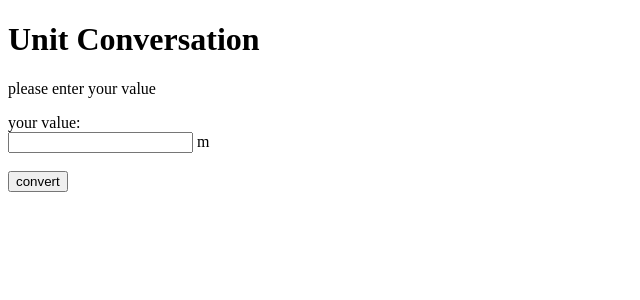
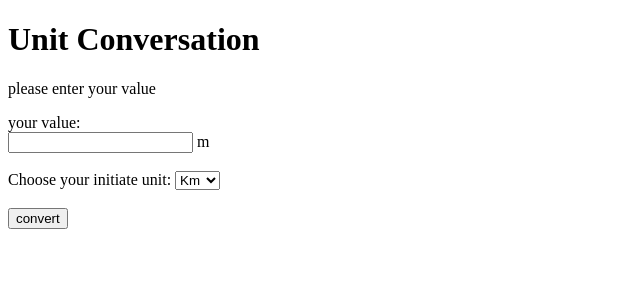
Before and after one commit to shlheidari/unit_conversation, a Django app: page /unit_conversation/ in a window 1280 px wide. Shown: the top 300 px of the page, without its empty margins (0-640 px from the left). Run offline with Django 4.2, Linux system fonts and the light colour scheme.

Commit message:
anything to m

```diff
--- a/myworld/unit_conversation/templates/first_page.html
+++ b/myworld/unit_conversation/templates/first_page.html
@@ -9,8 +9,16 @@
 <form action="getnumber/" method="post">
 {% csrf_token %}
 your value:<br>
-<input name="first_num"> m
+<input name="first_num"> m <br> <br>
+<label for="first_unit">Choose your initiate unit:</label>
+<select id="first_unit" name="first_unit">
+  <option value="Km">Km</option>
+  <option value="m">m</option>
+  <option value="cm">cm</option>
+  <option value="mm">mm</option>
+</select>
 <br>
+
 <br>
 <input type="submit" value="convert">
 </form>
--- a/myworld/unit_conversation/templates/second_page.html
+++ b/myworld/unit_conversation/templates/second_page.html
@@ -10,13 +10,14 @@
 {% csrf_token %}
 your value:
 <tr>
-<td>{{ first_num }}</td> m
+<td>{{ first_num }}</td>
+<td>{{ first_unit }}</td>
 </tr>
 <br>
 <br>
 Output is:
 <tr>
-<td>{{ last }}</td> cm
+<td>{{ last }}</td> m
 </tr>
 <br>
 <br>
--- a/myworld/unit_conversation/views.py
+++ b/myworld/unit_conversation/views.py
@@ -11,15 +11,20 @@ def index(request):
 
 
 def getnumber(request):
-    global first_num
+    global first_num, first_unit
     first_num = request.POST['first_num']
+    first_unit = request.POST['first_unit']
     return HttpResponseRedirect(reverse('result'))
 
 
 def result(request):
   template = loader.get_template('second_page.html')
-  last = int(first_num) * 100
+  if first_unit == 'Km' : last = int(first_num) * 1000
+  elif first_unit == 'm' : last = int(first_num) * 1
+  elif first_unit == 'cm' : last = int(first_num) / 100
+  elif first_unit == 'mm' : last = int(first_num) / 1000
+
   context = {
-    'last': last , 'first_num' : first_num
+    'last': last , 'first_num' : first_num , 'first_unit' : first_unit
   }
   return HttpResponse(template.render(context,request))
```
